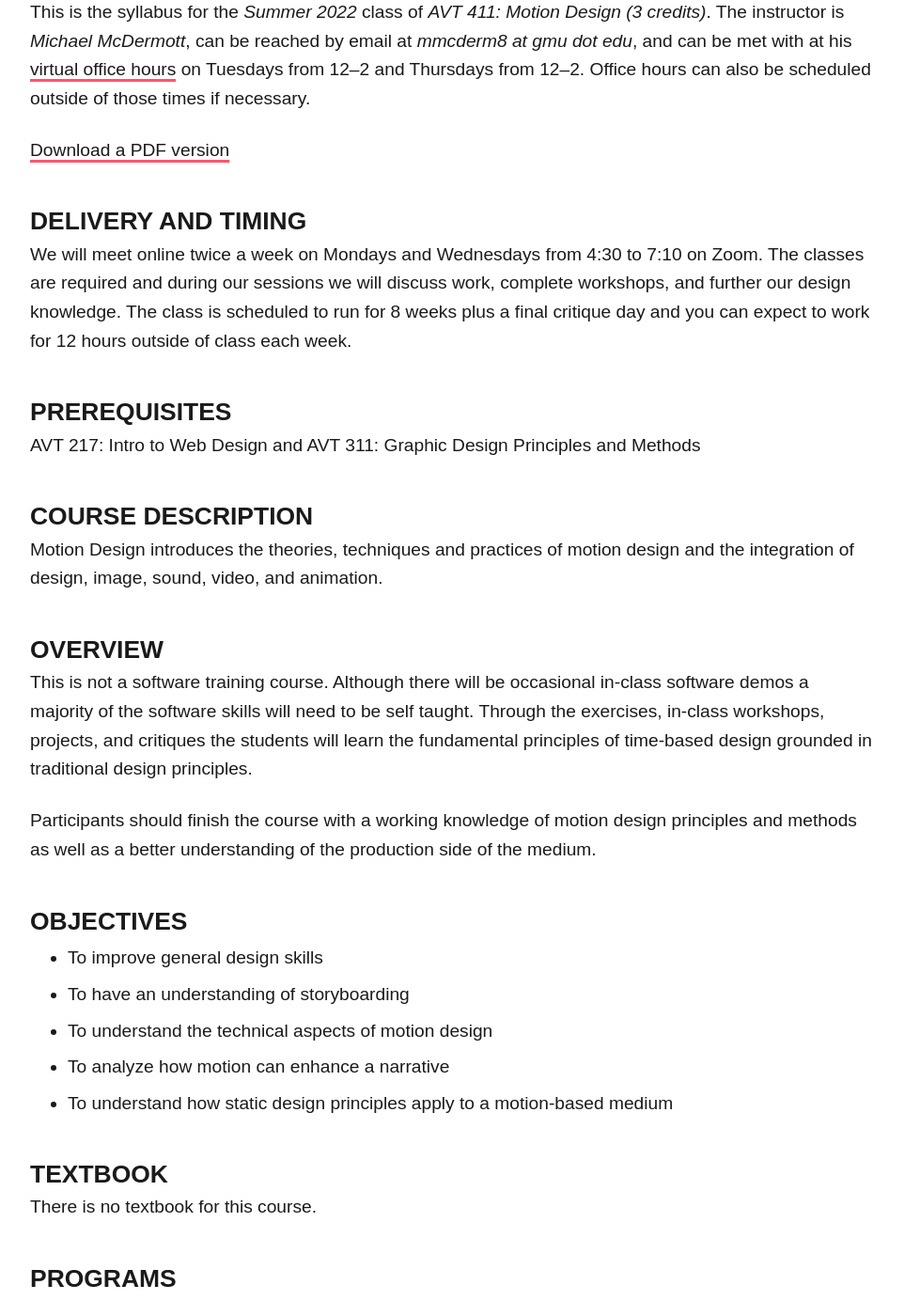
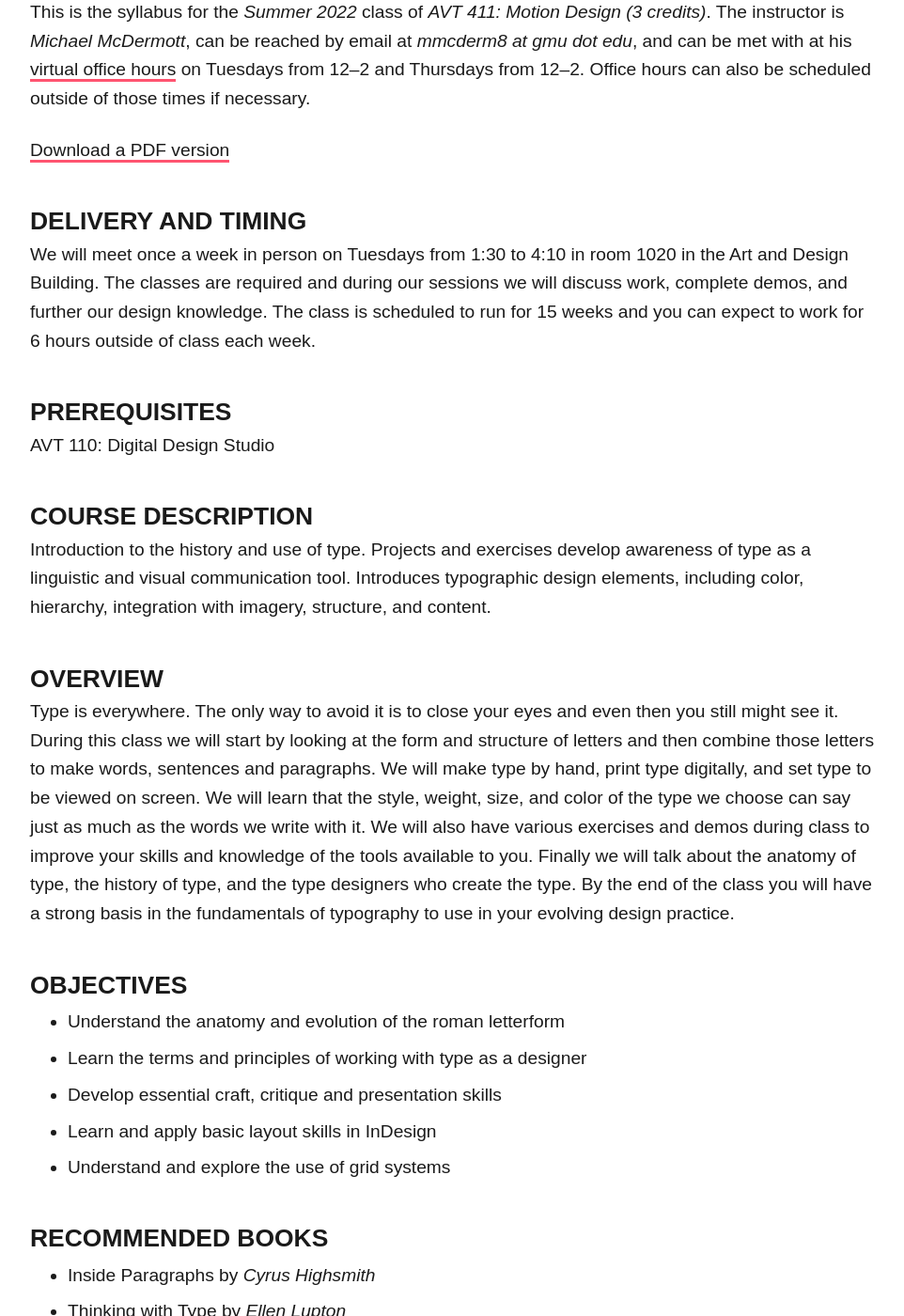
Before and after one commit to gmu-gd/type22-fall, a Jekyll site: the page built from syllabus/index.md, in a window 1280 px wide and 1400 px high, scrolled down 265 px. Shown: the whole window at 94% size, without its empty margins (0-962 px from the left). Built offline with Jekyll 4.4.1, drawn with Linux system fonts in a browser that asks for light colours; some web fonts are replaced; some of the changed text lies outside the part shown.

Commit message:
Update index.md

```diff
--- a/syllabus/index.md
+++ b/syllabus/index.md
@@ -8,45 +8,52 @@ This is the syllabus for the _Summer 2022_ class of _AVT 411: Motion Design (3 c
 [Download a PDF version]({{ site.baseurl }}/assets/files/AVT411-Syllabus-Summer2022.pdf)
 
 ### Delivery and Timing
-We will meet online twice a week on Mondays and Wednesdays from 4:30 to 7:10 on Zoom. The classes are required and during our sessions we will discuss work, complete workshops, and further our design knowledge. The class is scheduled to run for 8 weeks plus a final critique day and you can expect to work for 12 hours outside of class each week.
+We will meet once a week in person on Tuesdays from 1:30 to 4:10 in room 1020 in the Art and Design Building. The classes are required and during our sessions we will discuss work, complete demos, and further our design knowledge. The class is scheduled to run for 15 weeks and you can expect to work for 6 hours outside of class each week.
 
 ### Prerequisites
-AVT 217: Intro to Web Design and AVT 311: Graphic Design Principles and Methods
+AVT 110: Digital Design Studio
 
 ### Course Description
-Motion Design introduces the theories, techniques and practices of motion design and the integration of design, image, sound, video, and animation.
+Introduction to the history and use of type. Projects and exercises develop awareness of type as a linguistic and visual communication tool. Introduces typographic design elements, including color, hierarchy, integration with imagery, structure, and content.
 
 ### Overview
-This is not a software training course. Although there will be occasional in-class software demos a majority of the software skills will need to be self taught. Through the exercises, in-class workshops, projects, and critiques the students will learn the fundamental principles of time-based design grounded in traditional design principles.
-
-Participants should finish the course with a working knowledge of motion design principles and methods as well as a better understanding of the production side of the medium.
+Type is everywhere. The only way to avoid it is to close your eyes and even then you still might see it. During this class we will start by looking at the form and structure of letters and then combine those letters to make words, sentences and paragraphs. We will make type by hand, print type digitally, and set type to be viewed on screen. We will learn that the style, weight, size, and color of the type we choose can say just as much as the words we write with it. We will also have various exercises and demos during class to improve your skills and knowledge of the tools available to you. Finally we will talk about the anatomy of type, the history of type, and the type designers who create the type. By the end of the class you will have a strong basis in the fundamentals of typography to use in your evolving design practice.
 
 ### Objectives
-* To improve general design skills
-* To have an understanding of storyboarding
-* To understand the technical aspects of motion design
-* To analyze how motion can enhance a narrative
-* To understand how static design principles apply to a motion-based medium
+* Understand the anatomy and evolution of the roman letterform
+* Learn the terms and principles of working with type as a designer
+* Develop essential craft, critique and presentation skills
+* Learn and apply basic layout skills in InDesign
+* Understand and explore the use of grid systems
 
-### Textbook
-There is no textbook for this course.
+### Recommended Books
+* Inside Paragraphs by _Cyrus Highsmith_
+* Thinking with Type by _Ellen Lupton_
+* The Elements of Typographic Style by _Robert Bringhurst_
+* A Type Primer by _John Kane_
+
+### Required Materials
+* Glue Sticks
+* Scissors
+* Knife & Cutting Mat
+* Straight Edge / Metal Ruler
+* Bone Folder
+* Scissors
 
 ### Programs
-
-#### design
-You must have After Effects to participate in this course. We will also use Photoshop and Illustrator to produce assets and other files throughout the semester. See Technology Requirements for more information.
-
-#### other
-Zoom (for class), Chrome, Safari, Firefox, or some other internet browser (accessing class website and uploading videos), and a Vimeo account.
+We will be using the Adobe Creative Suite in this class, primarily InDesign and Illustrator but will also use some Photoshop. An internet browser will also be necessary as we will submit work through Blackboard and document process on Miro. See the Technology Requirements section for more information.
 
 ### Content
-This course consists of many shorter exercises, a few longer projects, quizzes, and in class discussions. The exercises are to begin to familiarize students with specific concepts and ideas and the projects are a synthesis of the concepts and ideas we will cover. Quizzes will review information from the lessons and discussions will be used for critiques and analysis of relevant topics.
+This class consists of  shorter exercises, in-class demos and workshops, and longer projects. The exercises, demos, and workshops are meant to build skills and learn new concepts and the projects are a place to demonstrate your understanding and ability to combine those skills and concepts.
 
-#### project 1: obstructions
-Obstructions in design can seem like a burden but being able to use them as a creative starting point is key. You will create a short video and then create the same video three more times. Each new video will be created using a series of obstructions chosen in class. [More information here]({{ site.baseurl }}/projects).
+#### project 1: paper letters
+You will work on making letters from black and white paper focusing on expressive and unique letters, not replicating letters that already exist. You will start by making one letter and then use that letter to create more letters making sure the letters belong next to each other. You will then digitize the letters and further refine them. The goal of this project is to begin to closely examine letterforms and start to notice different aspects of typefaces.
 
-#### project 2: something in motion
-Project two will give you the option of coming up with your own project or choosing from one of the projects I have listed. The project will be a culmination of the skills and concepts you have learned throughout this course. [More information here]({{ site.baseurl }}/projects).
+#### project 2: type specimen
+Design a single page type specimen for a given typeface. The project will entail a small amount of research to find some specific information about the typeface. That information will be used to inform the design and the final designs will be two colors and printed with a Risograph. You will then get to collect prints from everyone and bind them into a book to keep. The project will focus on principles of typography as well as hierarchy, grids, and craft.
+
+#### project 3: various
+You will have the choice between three different projects—designing a poster, a booklet, or an album. Each project will have unique constraints and guidelines and will be a culmination of the skills and concepts you have learned throughout this course.
 
 ### Engagement
 This course has an engagement policy instead of an attendance policy. Your engagement will affect your final grade (and, by extension, the quality of your work) for this course. You are expected to actively and passionately take part in this course in the following ways.
@@ -60,37 +67,41 @@ This course has an engagement policy instead of an attendance policy. Your engag
 * Care about yourself & your work, your classmates & their work, and this class.
 
 ### Grading
-Grades will be based on engagement (25%), exercises (25%), and projects (50%).
+Grades will be based on quizzes (10%), engagement (25%), exercises (25%), and projects (40%).
+
+#### quizzes (10%)
+There will be short, weekly quizzes to assess your knowledge of typographic terms, concepts, and history that will account for 10% of your grade.
 
 #### engagement (25%)
-This percentage will be based on your engagement in the class which is explained on previous page but will include attendance, discussion and readings, critiques, and overall participation. Be engaged in this course and its content throughout the semester and this should be an easy 25%.
+This percentage will be based on your engagement in the class which is explained on above. Be engaged in this course and its content throughout the semester and this should be an easy 25%.
 
 #### exercises (25%)
-The exercises are graded using a basic rubric show in the PDF version of the syllabus. The rubric includes your ability to follow the instructions of the exercise and your ability to submit it on time. The exercises are meant to be quicker, skill building tasks that improve your projects and design knowledge.
+The exercises are meant to be quicker, skill building tasks that improve your projects and design knowledge. They are graded using a basic rubric show on the last page.
 
-#### projects  (50%)
-Each project will generate two different grades. One grade will be based on your ability to submit the required, weekly checkpoints for the project. These weekly checkpoints use a simple rubric based on your effort, timeliness, improvement, and completion. The second grade will be based on the final project you submit and has a more extensive rubric. At the end of the semester you will have 6 total project grades that are all weighted equally for this 50%. The rubrics used for grading the checkpoints and projects are in the PDF syllabus.
+#### projects (40%)
+Each project will generate two different grades. One grade will be based on your week to week process and the second grade will be based on the final submission. At the end of the semester you will have 6 total project grades that are all weighted equally for this 40%.
 
-#### rubrics
-Rubrics are used to grade exercises, projects, and checkpoints. The rubrics are available in the PDF syllabus.
+### Rubrics
+Rubrics are used to grade exercises, projects, and checkpoints. The rubrics are in the PDF syllabus and tied to each submission on Blackboard. The rubrics are here to allow you to understand how work is graded and to reference while working to self-evaluate.
 
 ### Communication
-Your ability to communicate with me is of prime importance in this course. If you are going to be absent, late, or not have your work, it will be your best interest in  communicating those things to me in advance. I do not need to know your reasons for being absent, late, or not having your work but I do need to know. A simple, short email will be fine.
+Your ability to communicate with me is of prime importance in this course. If you are going to be absent, late, or not have your work, it will be your best interest in communicating those things to me in advance. I do not need to know your reasons for being absent, late, or not having your work but I do need to know. A simple, short email will be fine.
 
 The same goes for if you are struggling in this class or having other issues that are hindering your ability to complete work in this class. The more you keep me in the loop the more I can help you and adjust as needed.
 
 ### Weekly Schedule
-Class is on Mondays and Wednesdays from 4:30–7:10. Most days we will meet for the entire time but some weeks we will have individual meetings or end early. Unless otherwise specified, all work is due at the beginning of class.
+Class is on Tuesdays from 1:30&ndash;4:10. Most days we will meet for the entire time but some weeks we will have individual meetings or end early. Unless otherwise specified, all work is due at the beginning of class.
 
-A note&mdash;Time management is an important skill to master and should be worked on all your classes. Staying up all night working is not a badge of honor, it typically means you didn't budget your time correctly. Staying up all night isn't healthy and, especially now, making sure you are keeping yourself healthy is your first priority.
-
-A second note&mdash;Rendering doesn't happen in five minutes (most of the time). In order to be prepared for class you will most likely need to render things prior to showing up in class. After Effects allows work to be previewed but can be laggy and difficult in certain situations. All work we are reviewing should be rendered as a video file outside of After Effects.
+A note&mdash;Time management is an important skill to master and should be worked on all your classes. Staying up all night working is not a badge of honor, it typically means you didn’t budget your time correctly. Staying up all night isn’t healthy and making sure you are keeping yourself healthy is your first priority.
 
 ### Semester Schedule
-The [schedule]({{ site.baseurl }}/schedule/) on this site is an outline of what we will be covering this spring. It is subject to additions and subtractions.
+The [schedule]({{ site.baseurl }}/schedule/) on this site is an outline of what we will be covering this fall. It is subject to additions and subtractions.
 
 ### Discussion of Work
 You will need to take an active role in both the presentation and discussion of your work. We will review projects in a variety of ways and you are expected to be able to talk and write about your own work and give feedback to your peers about their work. The ability to discuss your work and other student’s work is a very important part of your education at Mason. Use this class to improve on those skills.
+
+### Open Studio
+New this semester! The design faculty will be hosting open studio hours in room 1023. When the open studio is open, you will have access to computers, a space to work, or get feedback and help from the faculty member in the room. The schedule will be posted on the door of 1023.
 
 ### School of Art Social Media Accounts
 IG: gmusoa / FB: gmu.soa / TW: gmusoa
```
